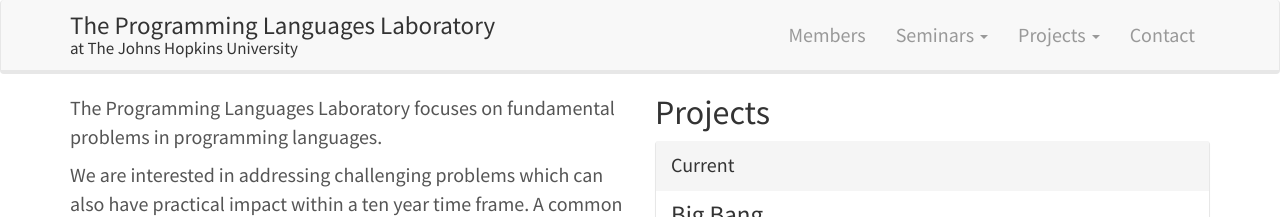
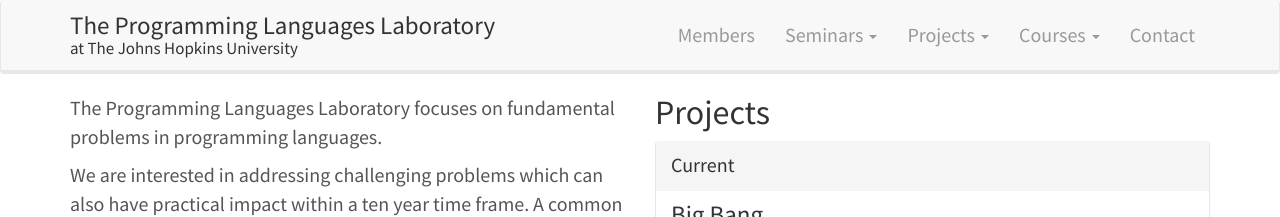
Before and after one commit to JHU-PL-Lab/www-pl-lab, a Jekyll site: the page built from index.html, in a window 1280 px wide. Shown: the top 217 px of the page. Built offline with Jekyll 4.4.1, drawn with Linux system fonts in a browser that asks for light colours.

Commit message:
Add courses

```diff
--- /dev/null
+++ b/_data/courses.yml
@@ -0,0 +1,5 @@
+- title: "Principle of Programming Languages"
+  link: "https://pl.cs.jhu.edu/pl/"
+
+- title: "Object-Oriented Software Engineering"
+  link: "https://pl.cs.jhu.edu/oose/"
--- a/_includes/header.html
+++ b/_includes/header.html
@@ -44,7 +44,6 @@
             <li class="dropdown">
               <a href="#" class="dropdown-toggle" data-toggle="dropdown" role="button" aria-expanded="false">Projects <span class="caret"></span></a>
           {% endif %}
-
             <ul class="dropdown-menu" role="menu">
               {% for project_category in site.data.projects %}
                 <li class="dropdown-header">{{ project_category.category_title }}</li>
@@ -54,6 +53,20 @@
                 {% unless forloop.last %}
                   <li role="separator" class="divider"></li>
                 {% endunless %}
+              {% endfor %}
+            </ul>
+          </li>
+
+          {% if page.url contains "/courses/" %}
+            <li class="dropdown active">
+              <a href="#" class="dropdown-toggle" data-toggle="dropdown" role="button" aria-expanded="false">Courses <span class="sr-only">(current)</span><span class="caret"></span></a>
+          {% else %}
+            <li class="dropdown">
+              <a href="#" class="dropdown-toggle" data-toggle="dropdown" role="button" aria-expanded="false">Courses <span class="caret"></span></a>
+          {% endif %}
+            <ul class="dropdown-menu" role="menu">
+              {% for course in site.data.courses %}
+                <li><a href="{{ course.link }}">{{ course.title }}</a></li>
               {% endfor %}
             </ul>
           </li>
```
